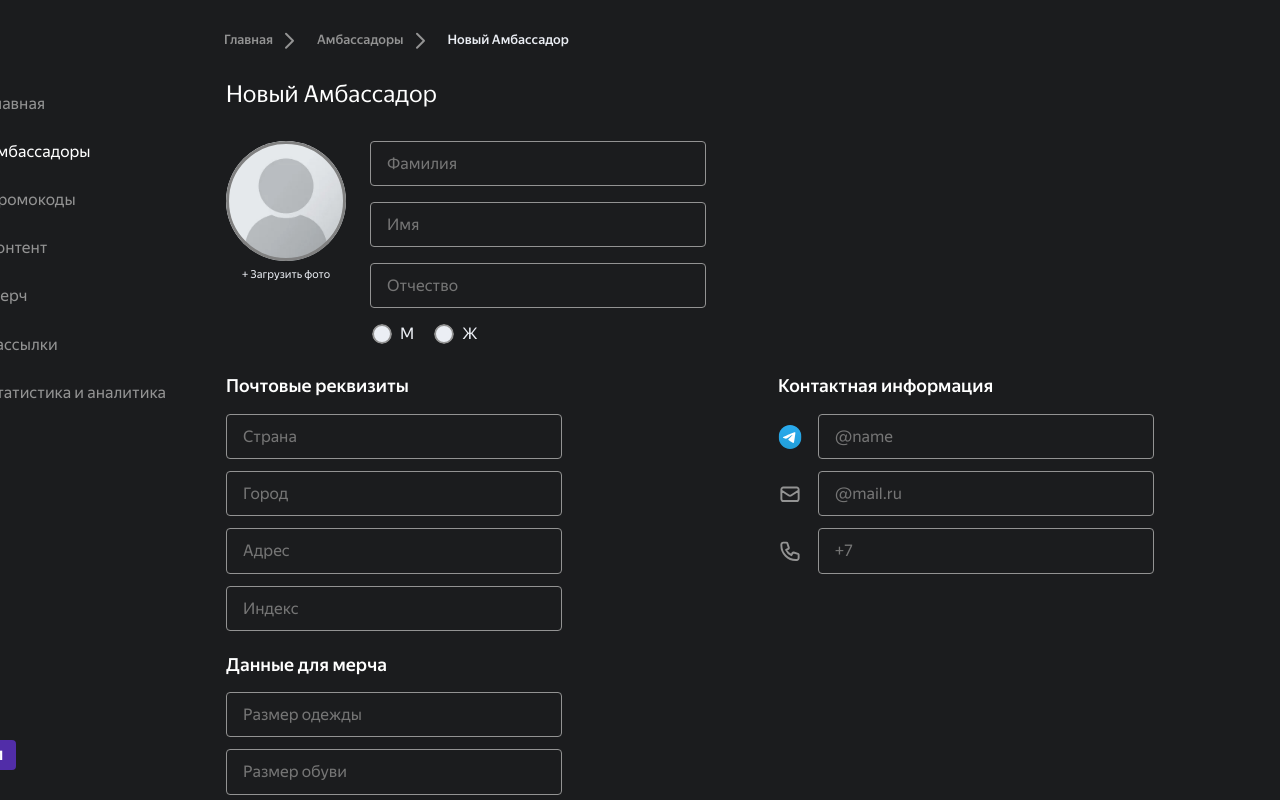
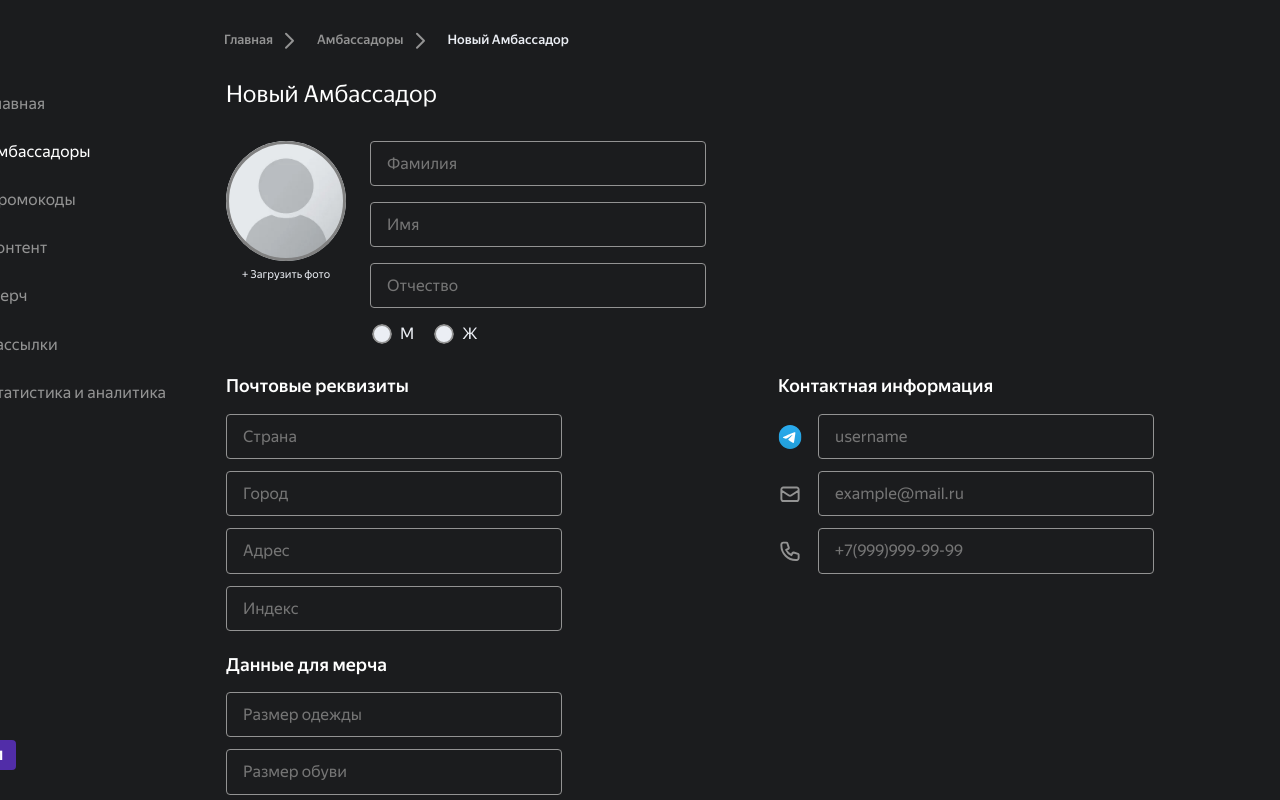
Before and after one commit to BittWizards/frontend, a React (Vite) app: page /ambassadors/new-ambassador in a window 1280 px wide. Shown: the top 800 px of the page. Built offline with nearby package versions, Linux system fonts and the light colour scheme; no server answers.

Commit message:
Fixed fieldset inputs

```diff
--- a/src/entities/Contacts/ui/Contacts.tsx
+++ b/src/entities/Contacts/ui/Contacts.tsx
@@ -4,7 +4,6 @@ import { FieldsetContainer } from 'src/shared/FieldsetContainer';
 import { useAppSelector } from 'src/app/store/hooks';
 import { selectQuestionnaire } from 'src/app/store/reducers/questionnaire/model/questionnaireSlice';
 import type { IContacts } from '../types/types';
-
 
 import telegram from '../../../shared/icons/telegramIcon.svg';
 import email from '../../../shared/icons/mail.svg';
@@ -13,23 +12,22 @@ import phone from '../../../shared/icons/phone.svg';
 import style from './Contacts.module.scss';
 
 const Contacts: FC<IContacts> = () => {
-
-  const {isEdit} = useAppSelector(selectQuestionnaire)
+  const { isEdit } = useAppSelector(selectQuestionnaire);
 
   return (
     <FieldsetContainer title="Контактная информация">
       <div className={`${style.inputIcons} ${isEdit && style.gap}`}>
         <img src={telegram} className={style.icon} alt="telegram" />
-        <Input type="string" placeholder="@name" name="tg_acc" />
+        <Input type="string" placeholder="username" name="tg_acc" />
       </div>
 
       <div className={`${style.inputIcons} ${isEdit && style.gap}`}>
         <img src={email} className={style.icon} alt="email" />
-        <Input type="email" placeholder="@mail.ru" name="email" />
+        <Input type="email" placeholder="example@mail.ru" name="email" />
       </div>
       <div className={`${style.inputIcons} ${isEdit && style.gap}`}>
         <img src={phone} className={style.icon} alt="phone" />
-        <Input type="phone" placeholder="+7 " name="phone" />
+        <Input type="phone" placeholder="+7(999)999-99-99" name="phone" />
       </div>
     </FieldsetContainer>
   );
--- a/src/shared/FieldsetContainer/ui/FieldsetContainer.tsx
+++ b/src/shared/FieldsetContainer/ui/FieldsetContainer.tsx
@@ -4,21 +4,10 @@ import type { IFieldsetContainer } from '../types/types';
 import style from './FieldsetContainer.module.scss';
 
 const FieldsetContainer: FC<IFieldsetContainer> = ({ children, title }) => (
-  <label className={style.label}>
+  <div className={style.label}>
     {title}
     <fieldset className={style.fieldset}>{children}</fieldset>
-  </label>
+  </div>
 );
 
 export default FieldsetContainer;
-
-// const FieldsetContainer: FC<IFieldsetContainer> = ({ children, title, controlId }) => (
-//   <label className={style.label} htmlFor={controlId}>
-//     {title}
-//     <fieldset className={style.fieldset}>{children}</fieldset>
-//   </label>
-// );
-
-// export default FieldsetContainer;
-
-// TODO убрать ошибку линтера htmlFor={controlId}
--- a/src/shared/Input/ui/Input.module.scss
+++ b/src/shared/Input/ui/Input.module.scss
@@ -13,6 +13,7 @@
 
   &:focus {
     outline: thin solid $additionalPurple;
+    border-color: #ffffff00;
   }
 
   &:hover {
--- a/src/shared/Input/ui/Input.tsx
+++ b/src/shared/Input/ui/Input.tsx
@@ -7,7 +7,7 @@ import type { IInput } from '../types/types';
 
 import style from './Input.module.scss';
 
-const Innput: FC<IInput> = ({ placeholder, type, name }) => {
+const Input: FC<IInput> = ({ placeholder, type, name }) => {
   const { register } = useFormContext();
   const { isEdit } = useAppSelector(selectQuestionnaire);
 
@@ -22,4 +22,4 @@ const Innput: FC<IInput> = ({ placeholder, type, name }) => {
   );
 };
 
-export default Innput;
+export default Input;
```
Also changed, not shown: src/shared/FieldsetContainer/ui/FieldsetContainer.module.scss (line endings or trailing spaces).
